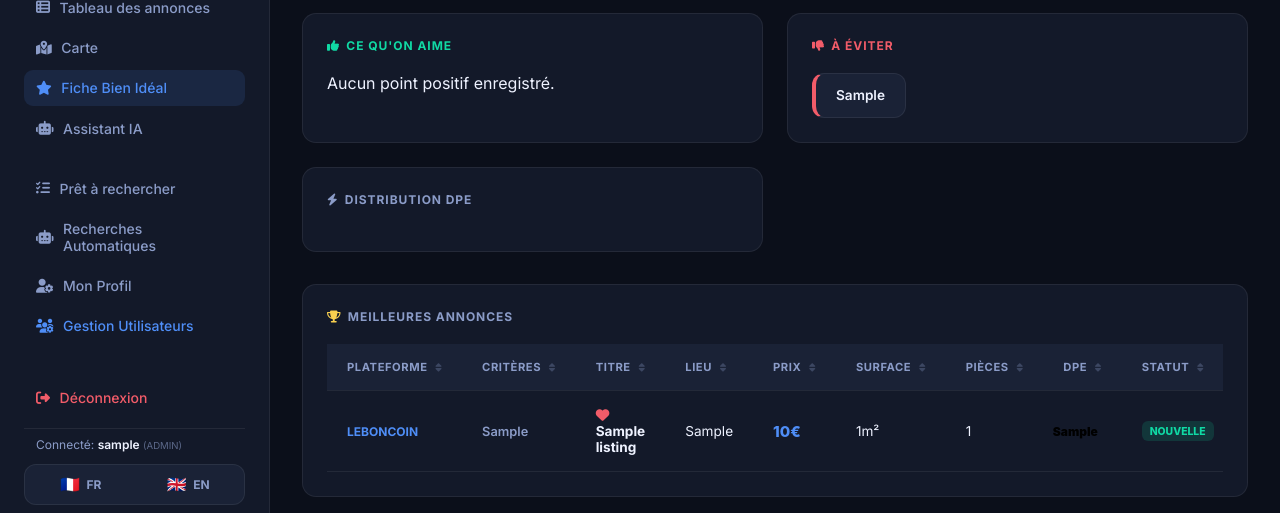
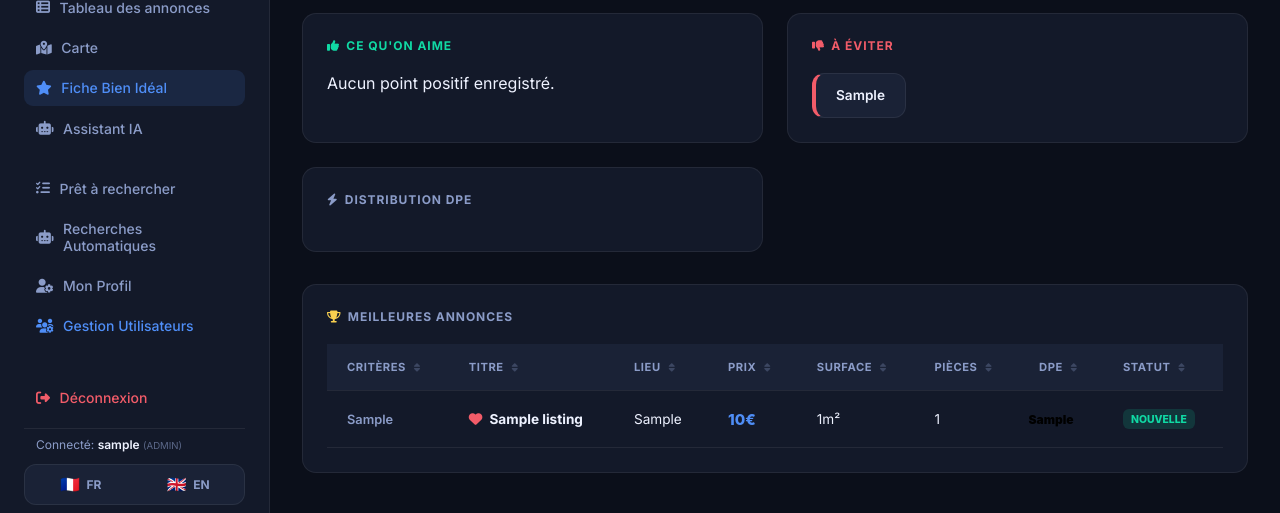
Before and after one commit to Immo-Boussole/immo-boussole, a FastAPI app: page /profile/ideal in a window 1280 px wide. Shown: the part 455-968 px from the top of the page. Run offline with FastAPI, Linux system fonts and the light colour scheme; the visitor is signed in with stand-in values (Sample User, id 1); tables that the repository leaves empty hold one stand-in row (values such as "Sample post"); some web fonts are replaced.

Commit message:
feat: add templates for profile, index, and listings along with backend service logic

```diff
--- a/app/services.py
+++ b/app/services.py
@@ -661,6 +661,7 @@ def generate_ideal_profile(db: Session) -> dict:
                 "source": l.source.value if l.source else None,
                 "source_criteria": l.source_criteria,
                 "status": l.status.value if l.status else None,
+                "url": l.url,
             }
             for l in top_listings
         ],
--- a/templates/ideal_profile.html
+++ b/templates/ideal_profile.html
@@ -365,6 +365,8 @@
         .col-platform { font-weight: 700; text-transform: uppercase; color: var(--accent); font-size: 0.75rem; }
         .col-criteria { font-weight: 600; color: var(--text-2); font-size: 0.8rem; }
         .col-title { font-weight: 700; color: var(--text); }
+        .col-title a { color: inherit; text-decoration: none; transition: var(--trans); }
+        .col-title a:hover { color: var(--accent); text-decoration: underline; }
         .col-price { color: var(--accent); font-weight: 800; font-size: 0.95rem; }
 
         .badge-status {
@@ -651,28 +653,27 @@
             <table id="topListingsTable">
                 <thead>
                     <tr>
-                        <th onclick="sortTable(0)">{{ t(request, 'ready_searches.platform') }}</th>
-                        <th onclick="sortTable(1)">{{ t(request, 'ready_searches.criteria') }}</th>
-                        <th onclick="sortTable(2)">{{ t(request, 'table.title') }}</th>
-                        <th onclick="sortTable(3)">{{ t(request, 'table.location') }}</th>
-                        <th onclick="sortTable(4)">{{ t(request, 'table.price') }}</th>
-                        <th onclick="sortTable(5)">{{ t(request, 'table.area') }}</th>
-                        <th onclick="sortTable(6)">{{ t(request, 'table.rooms') }}</th>
-                        <th onclick="sortTable(7)">{{ t(request, 'table.dpe') }}</th>
-                        <th onclick="sortTable(8)">{{ t(request, 'table.status') }}</th>
-                        <th>{{ t(request, 'table.action') }}</th>
+                        <th onclick="sortTable(0)">{{ t(request, 'ready_searches.criteria') }}</th>
+                        <th onclick="sortTable(1)">{{ t(request, 'table.title') }}</th>
+                        <th onclick="sortTable(2)">{{ t(request, 'table.location') }}</th>
+                        <th onclick="sortTable(3)">{{ t(request, 'table.price') }}</th>
+                        <th onclick="sortTable(4)">{{ t(request, 'table.area') }}</th>
+                        <th onclick="sortTable(5)">{{ t(request, 'table.rooms') }}</th>
+                        <th onclick="sortTable(6)">{{ t(request, 'table.dpe') }}</th>
+                        <th onclick="sortTable(7)">{{ t(request, 'table.status') }}</th>
                     </tr>
                 </thead>
                 <tbody>
                     {% for listing in profile.top_listings[:10] %}
                     <tr>
-                        <td class="col-platform">{{ (listing.source or 'MANUEL')|upper }}</td>
                         <td class="col-criteria">{{ listing.source_criteria or '-' }}</td>
                         <td class="col-title">
-                            {% if listing.is_favorite %}
-                            <i class="fa-solid fa-heart" style="color: var(--red); margin-right: 4px;" title="Coup de coeur"></i>
-                            {% endif %}
-                            {{ listing.title|truncate(45) }}
+                            <a href="{{ listing.url }}" target="_blank" title="{{ t(request, 'table.details') }}">
+                                {% if listing.is_favorite %}
+                                <i class="fa-solid fa-heart" style="color: var(--red); margin-right: 4px;" title="Coup de coeur"></i>
+                                {% endif %}
+                                {{ listing.title|truncate(45) }}
+                            </a>
                         </td>
                         <td>
                             <a href="/carte?city={{ listing.location or '' }}" class="city-link" title="{{ t(request, 'map.highlight_city', 'Voir sur la carte') }}">
@@ -696,11 +697,6 @@
                             <span class="badge-status badge-{{ status }}">
                                 {{ t(request, 'misc.' + status) | default(status|upper) }}
                             </span>
-                        </td>
-                        <td>
-                            <a href="/listings/{{ listing.id }}" class="btn-details">
-                                {{ t(request, 'table.details') }} <i class="fa-solid fa-arrow-right"></i>
-                            </a>
                         </td>
                     </tr>
                     {% endfor %}
--- a/templates/index.html
+++ b/templates/index.html
@@ -1248,7 +1248,7 @@
                 {% for listing in display_listings|default(listings) %}
                 {% set photos = listing._photos if listing._photos is defined else [] %}
                 <div class="card" data-id="{{ listing.id }}" data-status="{{ listing.user_status }}"
-                    onclick="window.location='/listings/{{ listing.id }}'">
+                    onclick="window.open('/listings/{{ listing.id }}', '_blank')">
 
                     <div class="card-img">
                         {% if photos %}
--- a/templates/listings_table.html
+++ b/templates/listings_table.html
@@ -673,7 +673,7 @@
                                 </span>
                             </td>
                             <td>
-                                <a href="/listings/{{ listing.id }}" class="row-link">{{ t(request, 'table.details') }} <i class="fa-solid fa-arrow-right"></i></a>
+                                <a href="/listings/{{ listing.id }}" class="row-link" target="_blank">{{ t(request, 'table.details') }} <i class="fa-solid fa-arrow-right"></i></a>
                             </td>
                         </tr>
                         {% endfor %}
```
